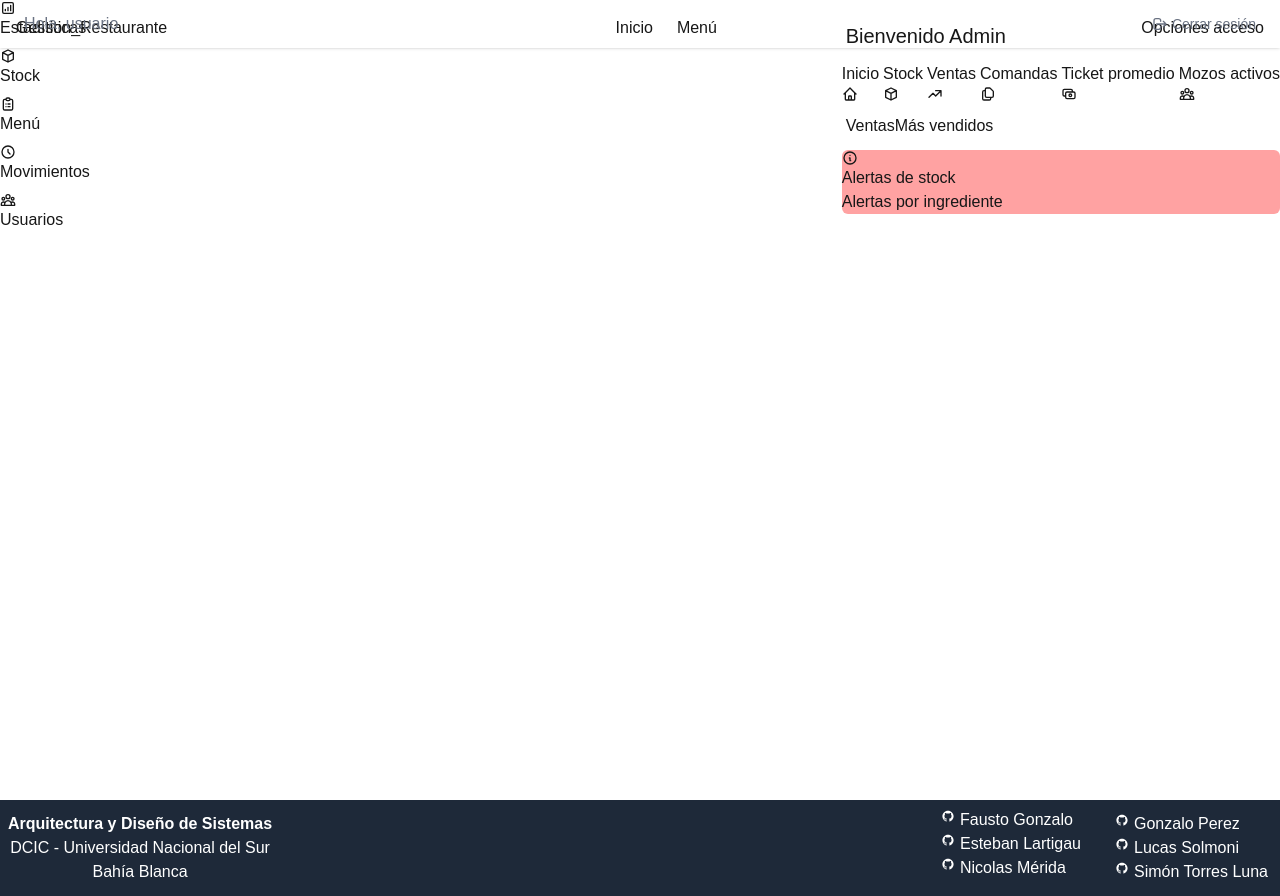
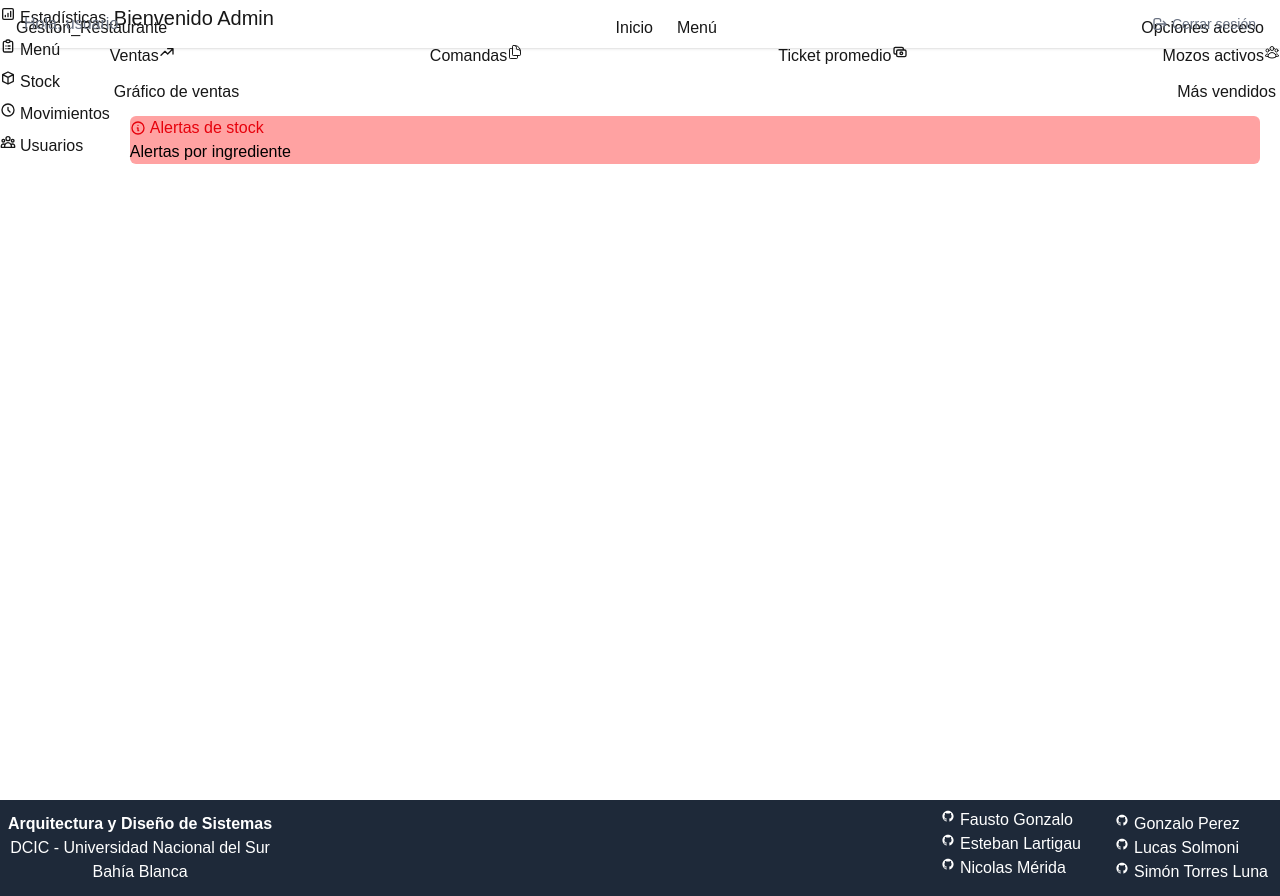
Before and after one commit to nicolasmerida/Proyecto-Arqui-Grupo7, a Next.js app in the folder frontend/: page /user/admin in a window 1280 px wide. Built offline with nearby package versions, Linux system fonts and the light colour scheme.

Commit message:
Actualización página Admin
Se actualizaron las funciones para la página del administrador, su barra de funciones y la barra de estadísticas con la definición de componentes a mostrar
Falta completar y testear

```diff
--- a/frontend/app/ui/admin/FunctionsPanel.tsx
+++ b/frontend/app/ui/admin/FunctionsPanel.tsx
@@ -5,20 +5,20 @@ import { HiOutlineChartSquareBar, HiOutlineClipboardList, HiOutlineClock, HiOutl
 export default function FunctionsPanel() {
 
     return (
-        <nav className="flex flex-col gap-2">
-            <Link href="/user/admin">
+        <nav className="flex flex-col rounded-lg gap-2">
+            <Link href="/user/admin" className="flex gap-1 hover:underline">
                 <HiOutlineChartSquareBar /> Estadísticas
             </Link>
-            <Link href="/user/admin">
+            <Link href="/user/admin/menu" className="flex gap-1 hover:underline">
+                <HiOutlineClipboardList /> Menú
+            </Link>
+            <Link href="/user/admin/stock" className="flex gap-1 hover:underline">
                 <HiOutlineCube /> Stock
             </Link>
-            <Link href="/user/admin">
-                <HiOutlineClipboardList /> Menú
-            </Link>
-            <Link href="/user/admin">
+            <Link href="/user/admin/stock/movements" className="flex gap-1 hover:underline">
                 <HiOutlineClock /> Movimientos
             </Link>
-            <Link href="/user/admin">
+            <Link href="/user/admin/staff" className="flex gap-1 hover:underline">
                 <HiOutlineUserGroup /> Usuarios
             </Link>
         </nav>
--- a/frontend/app/ui/admin/StatsBar.tsx
+++ b/frontend/app/ui/admin/StatsBar.tsx
@@ -1,29 +1,17 @@
 // app/ui/admin/StatsBar.tsx
-import Link from "next/link";
-import { HiOutlineCash, HiOutlineCube, HiOutlineDocumentDuplicate, HiOutlineHome, HiOutlineTrendingUp, HiOutlineUserGroup } from "react-icons/hi";
+import SalesCard from "@/app/ui/sales/sales-card";
+import CommandsCard from "@/app/ui/commands/commands-card";
+import StaffCard from "@/app/ui/staff/staff-card";
+import TicketCard from "@/app/ui/ticket/ticket-card";
 
 export default function StatsBar() {
 
     return (
-        <div className="flex flex-row gap-1">
-            <Link href="/user/admin" className="justify-between">
-                Inicio <HiOutlineHome />
-            </Link>
-            <Link href="/user/admin/stock" className="justify-between">
-                Stock <HiOutlineCube />
-            </Link>
-            <Link href="/user/admin/sales" className="justify-between">
-                Ventas <HiOutlineTrendingUp />
-            </Link>
-            <Link href="/user/admin/commands" className="justify-between">
-                Comandas <HiOutlineDocumentDuplicate />
-            </Link>
-            <Link href="/user/admin/tickets" className="justify-between">
-                Ticket promedio <HiOutlineCash />
-            </Link>
-            <Link href="/user/admin/staff" className="justify-between">
-                Mozos activos <HiOutlineUserGroup />
-            </Link>
+        <div className="flex flex-row justify-between">
+            <SalesCard />
+            <CommandsCard />
+            <TicketCard />
+            <StaffCard />
         </div>
     );
 }
--- /dev/null
+++ b/frontend/app/ui/commands/commands-card.tsx
@@ -0,0 +1,13 @@
+// app/ui/commands/commands-card.tsx
+import { HiOutlineDocumentDuplicate } from "react-icons/hi2";
+
+export default function CommandsCard() {
+
+    return (
+        <div className="flex flex-col">
+            <div className="flex justify-between">
+                Comandas <HiOutlineDocumentDuplicate />
+            </div>
+        </div>
+    );
+}
--- /dev/null
+++ b/frontend/app/ui/sales/sales-card.tsx
@@ -0,0 +1,13 @@
+// app/ui/sales/sales-card.tsx
+import { HiOutlineTrendingUp } from "react-icons/hi";
+
+export default function SalesCard() {
+
+    return (
+        <div className="flex flex-col">
+            <div className="flex justify-between">
+                Ventas <HiOutlineTrendingUp />
+            </div>
+        </div>
+    );
+}
--- /dev/null
+++ b/frontend/app/ui/staff/staff-card.tsx
@@ -0,0 +1,13 @@
+// app/ui/staff/staff-card.tsx
+import { HiOutlineUserGroup } from "react-icons/hi2";
+
+export default function StaffCard() {
+
+    return (
+        <div className="flex flex-col">
+            <div className="flex justify-between">
+                Mozos activos <HiOutlineUserGroup />
+            </div>
+        </div>
+    );
+}
--- /dev/null
+++ b/frontend/app/ui/ticket/ticket-card.tsx
@@ -0,0 +1,13 @@
+// app/ui/ticket/ticket-card.tsx
+import { HiOutlineCash } from "react-icons/hi";
+
+export default function TicketCard() {
+
+    return (
+        <div className="flex flex-col">
+            <div className="flex justify-between">
+                Ticket promedio <HiOutlineCash />
+            </div>
+        </div>
+    );
+}
--- a/frontend/app/user/admin/commands/page.tsx
+++ /dev/null
@@ -1,12 +0,0 @@
-// app/user/admin/commands/page.tsx
-import { Metadata } from "next";
-
-export const metadata: Metadata = {
-    title: 'Comandas',
-};
-
-export default function Commands() {
-    return (
-        <div>Comandas</div>
-    );
-}
--- /dev/null
+++ b/frontend/app/user/admin/layout.tsx
@@ -0,0 +1,15 @@
+// app/user/admin/layout.tsx
+import { Metadata } from "next";
+
+export const metadata: Metadata = {
+  title: 'Admin',
+};
+
+export default function AdminLayout({ children }: { children: React.ReactNode }) {
+
+    return (
+        <main>
+            {children}
+        </main>
+    );
+}
--- /dev/null
+++ b/frontend/app/user/admin/menu/page.tsx
@@ -0,0 +1,18 @@
+// app/user/admin/menu/page.tsx
+import Menu from "@/app/menu/page";
+
+type SearchParams = {
+  page?: string;
+};
+type AdminProps = {
+  searchParams?: Promise<SearchParams>;
+};
+
+export default async function AdminMenu({ searchParams }: AdminProps) {
+    const resolvedParams = await searchParams;
+
+    return (
+        // Habilitar edicion de menu
+        <Menu searchParams={resolvedParams} editable={true} selectionable={false} />
+    );
+}
--- a/frontend/app/user/admin/page.tsx
+++ b/frontend/app/user/admin/page.tsx
@@ -1,35 +1,26 @@
 // app/user/admin/page.tsx
 import FunctionsPanel from "@/app/ui/admin/FunctionsPanel";
 import StatsBar from "@/app/ui/admin/StatsBar";
-import Link from "next/link";
-import { Metadata } from "next";
 import { HiOutlineInformationCircle } from "react-icons/hi";
 
-export const metadata: Metadata = {
-  title: 'Admin',
-};
-
 export default function Admin() {
-
+  //Consultar ventas, mas vendidos, datos de comandas, tickets y mozos para las estadisticas y alertas de stock
   return (
-    <div className="flex flex-row items-center justify-between">
+    <div className="flex flex-row items-center">
       <FunctionsPanel />
-      <div className="flex flex-col gap-2">
+      <div className="flex flex-col gap-2 w-full">
         <h1 className="text-xl m-1">Bienvenido Admin</h1>
         <StatsBar />
-        <div className="flex flex-row m-1">
-          <Link href="/admin/sales">
-            Ventas
-          </Link>
+        <div className="flex flex-row m-1 justify-between">
+          <div className="flex flex-col">
+            Gráfico de ventas
+          </div>
           <div className="flex flex-col">
             Más vendidos
-            <div className="flex flex-col">
-              {/* Ranking de platos más vendidos */}
-            </div>
           </div>
         </div>
-        <div className="flex flex-col rounded-md bg-red-300 border-red-500">
-          <div>
+        <div className="flex flex-col rounded-md mx-5 text-black bg-red-300 border-red-600">
+          <div className="flex items-center gap-1 text-red-600">
             <HiOutlineInformationCircle />Alertas de stock
           </div>
           Alertas por ingrediente
--- a/frontend/app/user/admin/tickets/page.tsx
+++ /dev/null
@@ -1,12 +0,0 @@
-// app/user/admin/tickets/page.tsx
-import { Metadata } from "next";
-
-export const metadata: Metadata = {
-    title: 'Ticket promedio',
-};
-
-export default function Tickets() {
-    return (
-        <div>Ticket promedio</div>
-    );
-}
```
